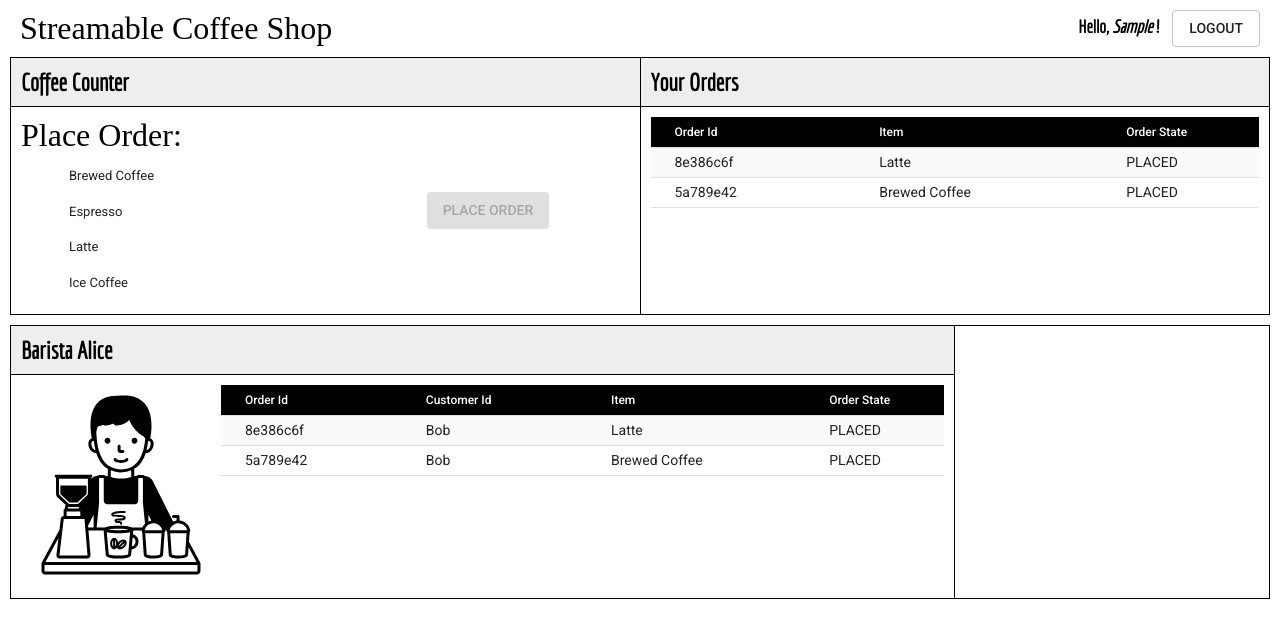
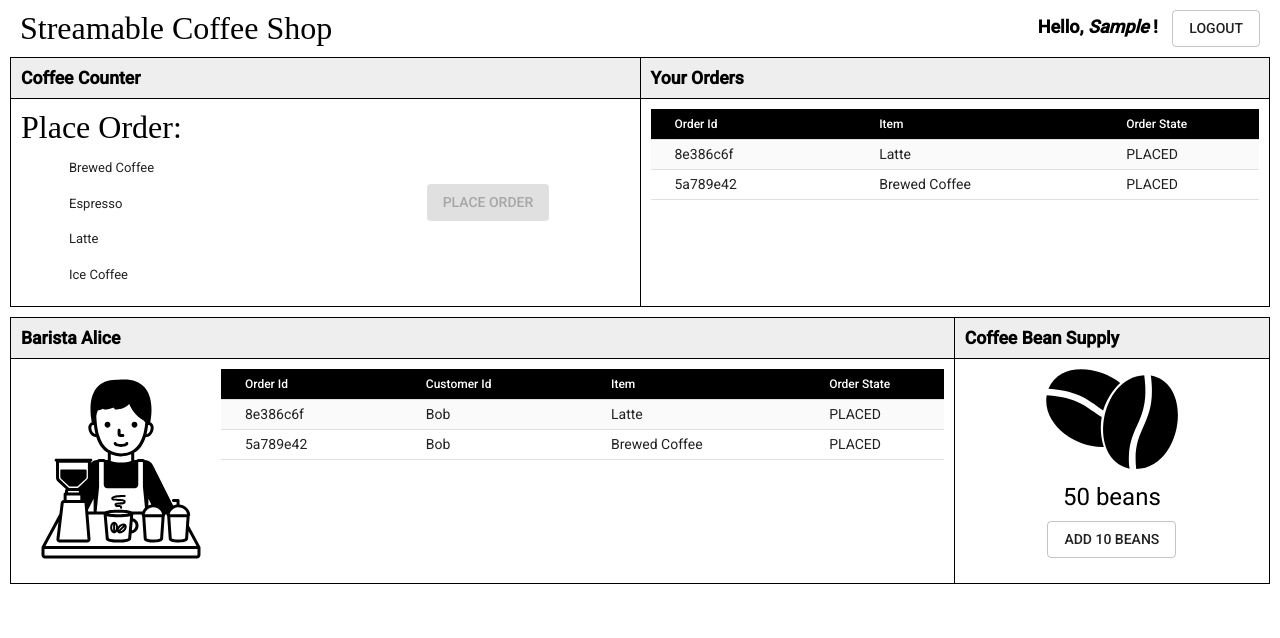
Before and after one commit to ExpediaGroup/hello-streams, a React (Create React App) app in the folder coffee-shop/: page / in a window 1280 px wide. Both pictures are taken after typing "Sample" into the empty fields and a click on the input "Login". Shown: the top 638 px of the page. Built offline with nearby package versions, Linux system fonts and the light colour scheme.

Commit message:
Added BeanSupplyPanel

```diff
--- a/coffee-shop/public/index.html
+++ b/coffee-shop/public/index.html
@@ -12,8 +12,6 @@
     <link rel="shortcut icon" href="%PUBLIC_URL%/favicon.ico">
     <!-- Load Roboto font for material-ui -->
     <link rel="stylesheet" href="https://fonts.googleapis.com/css?family=Roboto:300,400,500">
-    <!-- Load Economica -->
-    <link rel="stylesheet" href="https://fonts.googleapis.com/css?family=Economica" >
     <!--
       Notice the use of %PUBLIC_URL% in the tags above.
       It will be replaced with the URL of the `public` folder during the build.
--- a/coffee-shop/src/App.css
+++ b/coffee-shop/src/App.css
@@ -1,7 +1,7 @@
 body {
   margin: 0;
   padding: 0;
-  font-family: Economica;
+  font-family: Roboto;
 }
 
 .App {
--- a/coffee-shop/src/components/BaristaPanel.css
+++ b/coffee-shop/src/components/BaristaPanel.css
@@ -2,7 +2,7 @@
   display: block;
   border-bottom: 1px black solid;
   padding: 10px;
-  font-size: 1.5em;
+  font-size: 1.1em;
   background-color: #eee;
 }
 
--- /dev/null
+++ b/coffee-shop/src/components/BeanSupplyPanel.css
@@ -0,0 +1,24 @@
+.supply-header {
+  display: block;
+  border-bottom: 1px black solid;
+  padding: 10px;
+  font-size: 1.1em;
+  background-color: #eee;
+}
+
+.supply-grid {
+  margin: 10px;
+}
+
+.supply-grid > div {
+  text-align: center;
+}
+
+.supply-image {
+  height: 100px;
+}
+
+div.supply-label {
+  font-size: 1.5em;
+  margin: 10px 0px 10px;
+}
--- /dev/null
+++ b/coffee-shop/src/components/BeanSupplyPanel.jsx
@@ -0,0 +1,54 @@
+import React from 'react';
+
+import Button from '@material-ui/core/Button';
+import beans from '../images/coffee beans.svg';
+import PropTypes from 'prop-types';
+import { withStyles } from '@material-ui/core/styles';
+
+import './BeanSupplyPanel.css'
+
+const styles = theme => ({
+  // no customizations
+});
+
+class BeanSupplyPanel extends React.Component {
+  constructor(props) {
+    super(props);
+    this.classes = props.classes;
+    // TODO this needs to be driven by gql
+    this.state = {
+      beans: 50,
+      numbeans: 10,
+    };
+
+    this.handleBeansSupplied = this.handleBeansSupplied.bind(this);
+  }
+
+  handleBeansSupplied(event, numbeans) {
+    this.setState({
+      beans: this.state.beans + numbeans,
+    });
+    console.log("[INFO] Added " + numbeans + " beans. beans = " + this.state.beans);
+  }
+
+  render() {
+    return (
+      <div>
+        <div className="supply-header">
+          <strong>Coffee Bean Supply</strong>
+        </div>
+        <div className="supply-grid">
+          <div className="supply-img"><img src={beans} className="supply-image" alt="coffee beans"/></div>
+          <div className="supply-label">{this.state.beans} beans</div>
+          <div className="supply-action"><Button variant="outlined" onClick={(event) => this.handleBeansSupplied(event, this.state.numbeans)}>Add {this.state.numbeans} Beans</Button></div>
+        </div>
+      </div>
+    );
+  }
+}
+
+BeanSupplyPanel.propTypes = {
+  classes: PropTypes.object.isRequired,
+};
+
+export default withStyles(styles)(BeanSupplyPanel);
--- a/coffee-shop/src/components/CoffeeCounter.css
+++ b/coffee-shop/src/components/CoffeeCounter.css
@@ -2,7 +2,7 @@
   display: block;
   border-bottom: 1px black solid;
   padding: 10px;
-  font-size: 1.5em;
+  font-size: 1.1em;
   background-color: #eee;
 }
 
--- a/coffee-shop/src/components/CoffeeShopPage.jsx
+++ b/coffee-shop/src/components/CoffeeShopPage.jsx
@@ -5,6 +5,7 @@ import { Link } from 'react-router-dom';
 import CoffeeCounter from './CoffeeCounter';
 import CustomerOrderPanel from './CustomerOrderPanel';
 import BaristaPanel from './BaristaPanel';
+import BeanSupplyPanel from './BeanSupplyPanel';
 import './CoffeeShopPage.css'
 
 class CoffeeShopPage extends React.Component {
@@ -35,7 +36,7 @@ class CoffeeShopPage extends React.Component {
             <BaristaPanel />
           </div>
           <div className="bottom-right">
-            &nbsp;
+            <BeanSupplyPanel />
           </div>
         </div>
       </div>
--- a/coffee-shop/src/components/CustomerOrderPanel.css
+++ b/coffee-shop/src/components/CustomerOrderPanel.css
@@ -2,7 +2,7 @@
   display: block;
   border-bottom: 1px black solid;
   padding: 10px;
-  font-size: 1.5em;
+  font-size: 1.1em;
   background-color: #eee;
 }
 
```
